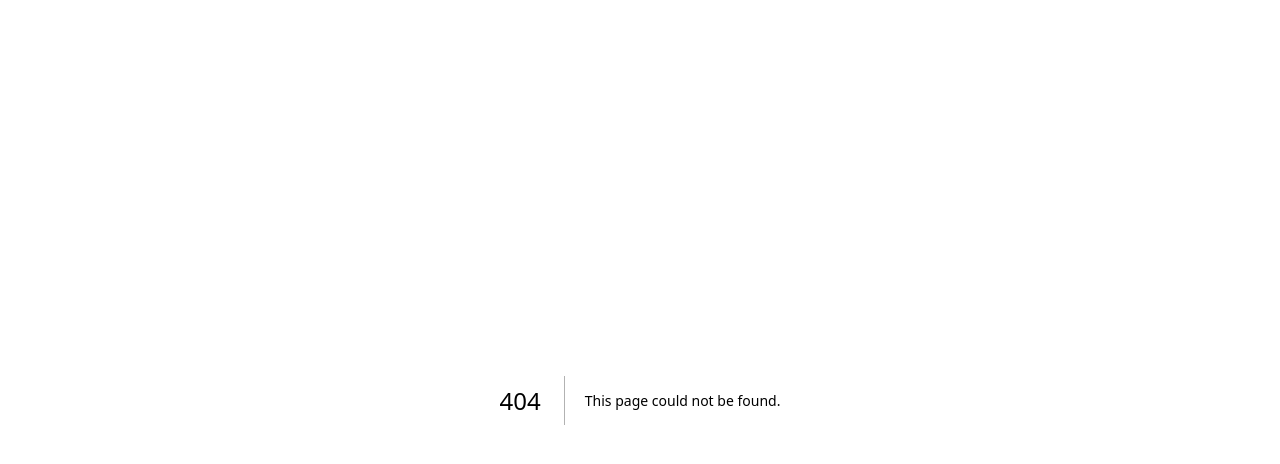
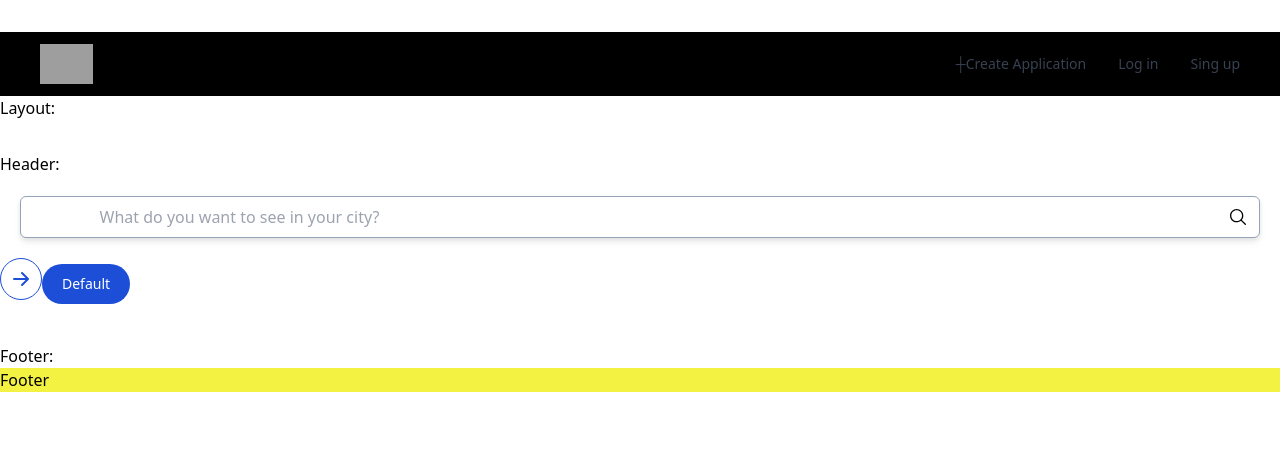
Before and after one commit to Juancho1952/ParaCuando_Codelopers, a Next.js app: page /components in a window 1280 px wide. Before the commit this address had no page. Shown: the top 464 px of the page. Built offline with nearby package versions, Linux system fonts and the light colour scheme; grey boxes are pictures that could not be loaded.

Commit message:
feat: se agrega la carpeta users y componente components

```diff
--- a/components/Layout.js
+++ b/components/Layout.js
@@ -14,29 +14,29 @@
 
 
 {/* <nav class="p-3 border-gray-200 rounded bg-gray-50 dark:bg-gray-800 dark:border-gray-700"> */}
-<nav className="p-3 bg-black ">
-  <div className="container flex flex-wrap items-center justify-between mx-auto">
-    <a href="#" className="flex items-center">
-
-        <span className="self-center text-2xl font-normal dark:text-white">PC?</span>
+<nav class="p-3 bg-black ">
+  <div class="container flex flex-wrap items-center justify-between mx-auto">
+    <a href="#" class="flex items-center">
+        <img src="https://flowbite.com/docs/images/logo.svg" class="h-6 mr-3 sm:h-10" alt="Flowbite Logo" />
+        <span class="self-center text-xl font-semibold whitespace-nowrap dark:text-white">Flowbite</span>
     </a>
-    <button data-collapse-toggle="navbar-solid-bg" type="button" className="inline-flex items-center p-2 ml-3 text-sm text-gray-500 rounded-lg md:hidden hover:bg-gray-100 focus:outline-none focus:ring-2 focus:ring-gray-200 dark:text-gray-400 dark:hover:bg-gray-700 dark:focus:ring-gray-600" aria-controls="navbar-solid-bg" aria-expanded="false">
-      <span className="sr-only">Open main menu</span>
-      <svg className="w-6 h-6" aria-hidden="true" fill="currentColor" viewBox="0 0 20 20" xmlns="http://www.w3.org/2000/svg"><path fill-rule="evenodd" d="M3 5a1 1 0 011-1h12a1 1 0 110 2H4a1 1 0 01-1-1zM3 10a1 1 0 011-1h12a1 1 0 110 2H4a1 1 0 01-1-1zM3 15a1 1 0 011-1h12a1 1 0 110 2H4a1 1 0 01-1-1z" clip-rule="evenodd"></path></svg>
+    <button data-collapse-toggle="navbar-solid-bg" type="button" class="inline-flex items-center p-2 ml-3 text-sm text-gray-500 rounded-lg md:hidden hover:bg-gray-100 focus:outline-none focus:ring-2 focus:ring-gray-200 dark:text-gray-400 dark:hover:bg-gray-700 dark:focus:ring-gray-600" aria-controls="navbar-solid-bg" aria-expanded="false">
+      <span class="sr-only">Open main menu</span>
+      <svg class="w-6 h-6" aria-hidden="true" fill="currentColor" viewBox="0 0 20 20" xmlns="http://www.w3.org/2000/svg"><path fill-rule="evenodd" d="M3 5a1 1 0 011-1h12a1 1 0 110 2H4a1 1 0 01-1-1zM3 10a1 1 0 011-1h12a1 1 0 110 2H4a1 1 0 01-1-1zM3 15a1 1 0 011-1h12a1 1 0 110 2H4a1 1 0 01-1-1z" clip-rule="evenodd"></path></svg>
     </button>
-    <div className="hidden w-full md:block md:w-auto" id="navbar-solid-bg">
-      <ul className="flex flex-col mt-4 rounded-lg bg-gray-50 md:flex-row md:space-x-8 md:mt-0 md:text-sm md:font-medium md:border-0 md:bg-transparent dark:bg-gray-800 md:dark:bg-transparent dark:border-gray-700">
+    <div class="hidden w-full md:block md:w-auto" id="navbar-solid-bg">
+      <ul class="flex flex-col mt-4 rounded-lg bg-gray-50 md:flex-row md:space-x-8 md:mt-0 md:text-sm md:font-medium md:border-0 md:bg-transparent dark:bg-gray-800 md:dark:bg-transparent dark:border-gray-700">
         {/* <li>
           <a href="#" class="block py-2 pl-3 pr-4 text-white bg-blue-700 rounded md:bg-transparent md:text-blue-700 md:p-0 md:dark:text-white dark:bg-blue-600 md:dark:bg-transparent" aria-current="page">Home</a>
         </li> */}
         <li>
-          <a href="#" className="block py-2 pl-3 pr-4 text-gray-700 rounded hover:bg-gray-100 md:hover:bg-transparent md:border-0 md:hover:text-blue-700 md:p-0 dark:text-gray-400 md:dark:hover:text-white dark:hover:bg-gray-700 dark:hover:text-white md:dark:hover:bg-transparent">┼ Create Application</a>
+          <a href="#" class="block py-2 pl-3 pr-4 text-gray-700 rounded hover:bg-gray-100 md:hover:bg-transparent md:border-0 md:hover:text-blue-700 md:p-0 dark:text-gray-400 md:dark:hover:text-white dark:hover:bg-gray-700 dark:hover:text-white md:dark:hover:bg-transparent">┼Create Application</a>
         </li>
         <li>
-          <a href="#" className="block py-2 pl-3 pr-4 text-gray-700 rounded hover:bg-gray-100 md:hover:bg-transparent md:border-0 md:hover:text-blue-700 md:p-0 dark:text-gray-400 md:dark:hover:text-white dark:hover:bg-gray-700 dark:hover:text-white md:dark:hover:bg-transparent">Log in</a>
+          <a href="#" class="block py-2 pl-3 pr-4 text-gray-700 rounded hover:bg-gray-100 md:hover:bg-transparent md:border-0 md:hover:text-blue-700 md:p-0 dark:text-gray-400 md:dark:hover:text-white dark:hover:bg-gray-700 dark:hover:text-white md:dark:hover:bg-transparent">Log in</a>
         </li>
         <li>
-          <a href="#" className="block py-2 pl-3 pr-4 text-gray-700 rounded hover:bg-gray-100 md:hover:bg-transparent md:border-0 md:hover:text-blue-700 md:p-0 dark:text-gray-400 md:dark:hover:text-white dark:hover:bg-gray-700 dark:hover:text-white md:dark:hover:bg-transparent">Sing up</a>
+          <a href="#" class="block py-2 pl-3 pr-4 text-gray-700 rounded hover:bg-gray-100 md:hover:bg-transparent md:border-0 md:hover:text-blue-700 md:p-0 dark:text-gray-400 md:dark:hover:text-white dark:hover:bg-gray-700 dark:hover:text-white md:dark:hover:bg-transparent">Sing up</a>
         </li>
       </ul>
     </div>
--- a/components/header.js
+++ b/components/header.js
@@ -32,9 +32,19 @@
 <button type="button" class="text-white bg-blue-700 hover:bg-blue-800 focus:outline-none focus:ring-4  font-medium rounded-full text-sm px-6 py-2.5 text-center mr-2 mb-2  ">To post</button>
 </div>
 
+<div className="p-3">
 <svg xmlns="http://www.w3.org/2000/svg" fill="none" viewBox="0 0 24 24" strokeWidth={1.5} stroke="currentColor" className="bg-2 w-8 h-8">
   <path strokeLinecap="round" strokeLinejoin="round" d="M15.75 6a3.75 3.75 0 11-7.5 0 3.75 3.75 0 017.5 0zM4.501 20.118a7.5 7.5 0 0114.998 0A17.933 17.933 0 0112 21.75c-2.676 0-5.216-.584-7.499-1.632z" />
 </svg>
+</div>
+
+<div className="p-3">
+<button type="button" className="py-4 px-5 mr-2 mb-2 text-sm font-medium bg-white rounded-full border border-gray-200 hover:bg-gray-100 hover:text-blue-700 focus:z-10 focus:ring-4 focus:ring-gray-200">Marcas y tiendas</button>
+</div>
+
+
+
+
 
 
 </>
--- /dev/null
+++ b/pages/components.tsx
@@ -0,0 +1,31 @@
+import Layout from '@/components/Layout';
+import Footer from '../components/Footer';
+import Header from '../components/Header';
+
+
+
+const components = () => {
+    return (
+        <div>
+
+        <div className='my-8'>
+        <Layout>Layout:</Layout>
+
+
+        </div>
+
+        <div className='my-8'>
+            <h1>Header:</h1>
+            <Header />
+        </div>
+
+        <div className='my-8'>
+            <h1>Footer:</h1>
+            <Footer />
+        </div>
+
+         </div>
+    )
+  }
+
+  export default components
```
